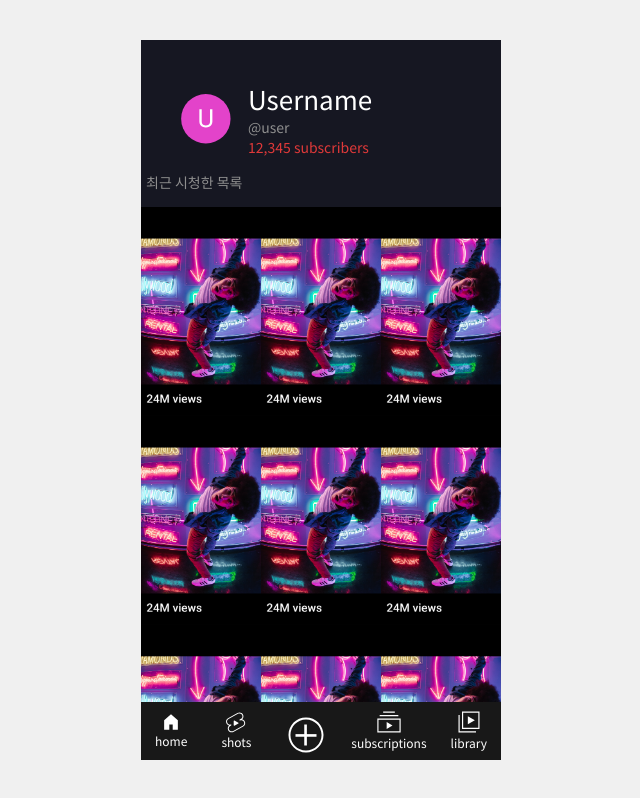
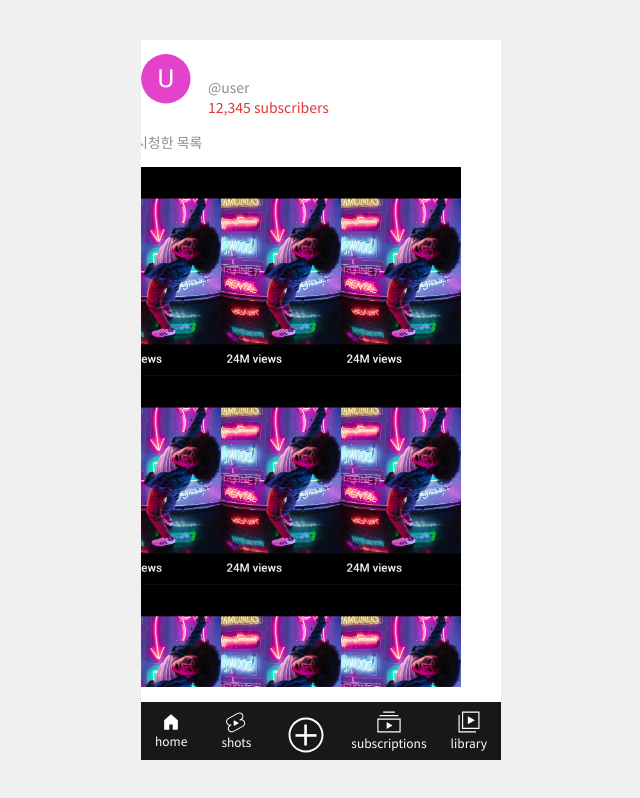
Before and after one commit to the51DT/x-video, a Vue app: page /Library in a window 1280 px wide. Shown: the whole page, without its empty margins (319-959 px from the left). Built offline with nearby package versions, Linux system fonts and the light colour scheme.

Commit message:
scss 경로 수정

```diff
--- a/src/assets/scss/index.scss
+++ b/src/assets/scss/index.scss
@@ -2,3 +2,5 @@
 @import '@/assets/scss/common/_variables.scss';
 @import '@/assets/scss/common/base.scss';
 @import '@/assets/scss/common/form.scss';
+@import '@/assets/scss/shots.scss';
+@import '@/assets/scss/library.scss';
--- a/src/assets/scss/library.scss
+++ b/src/assets/scss/library.scss
@@ -1,8 +1,4 @@
 .library-wrap {
-  .navigation-modal__container {
-    background-color: rgba($color: #161722, $alpha: 1);
-    color: #fff;
-  }
   .icon {
     &-user {
       width: 50px;
--- a/src/views/member/Join.vue
+++ b/src/views/member/Join.vue
@@ -96,7 +96,7 @@ import { storeToRefs } from 'pinia'
 import { useUserStore } from "@/stores/user"
 const userStore = useUserStore()
 import {isKor, isPw, isEmail} from "@/utils/check"
-import '@/assets/scss/shots.scss'
+import '@/assets/scss/index.scss'
 
 const getMember = JSON.parse(localStorage.getItem('member'))
 const MemberList = getMember._value
--- a/src/views/member/Login.vue
+++ b/src/views/member/Login.vue
@@ -80,7 +80,7 @@ import { ref, watch, computed, onMounted, nextTick, defineProps, defineEmits } f
 import { storeToRefs } from 'pinia'
 import { useUserStore } from "@/stores/user"
 const userStore = useUserStore()
-import '@/assets/scss/shots.scss'
+import '@/assets/scss/index.scss'
 import {isKor, isPw, isEmail} from "@/utils/check"
 
 const error = ref({
--- a/src/views/shots/Library.vue
+++ b/src/views/shots/Library.vue
@@ -1,8 +1,8 @@
 <template>
   <div class="phone-container">
     <div class="phone">
+      <div class="screen">
         <div class="library-wrap">
-        <componentPopup type="full">
             <div class="profile">
               <div class="icon-user"></div>
               <div class="user">
@@ -21,7 +21,7 @@
                 />
               </div>
             </div>
-        </componentPopup>
+        </div>
       </div>
       <div class="navigation">
         <navigation></navigation>
@@ -32,11 +32,9 @@
 
 <script setup>
 import navigation from '@/layouts/components/Navigation.vue'
-import componentPopup from '@/layouts/components/componentPopup.vue'
 import libraryList from '@/layouts/components/libraryList.vue'
 import VideoData from '@/layouts/components/videoList.js'
-import '@/assets/scss/shots.scss'
-import '@/assets/scss/library.scss'
+import '@/assets/scss/index.scss'
 import { ref } from 'vue'
 
 const videoList = ref(VideoData)
--- a/src/views/shots/Shots.vue
+++ b/src/views/shots/Shots.vue
@@ -28,7 +28,7 @@ import axios from 'axios'
 import navigation from '@/layouts/components/Navigation.vue'
 import swipe from '@/layouts/components/Swipe.vue'
 import VideoData from '@/layouts/components/videoList.js'
-import '@/assets/scss/shots.scss'
+import '@/assets/scss/index.scss'
 import { ref, watch, computed, onMounted, nextTick } from 'vue'
 import { router } from '../../router'
 import { getShort } from '@/api/getData'
--- a/src/views/shots/Subscriptions.vue
+++ b/src/views/shots/Subscriptions.vue
@@ -15,6 +15,6 @@
 <script setup>
 import navigation from '@/layouts/components/Navigation.vue'
 import componentPopup from '@/layouts/components/componentPopup.vue'
-import '@/assets/scss/shots.scss'
+import '@/assets/scss/index.scss'
 import { ref } from 'vue'
 </script>
--- a/src/views/shots/Update.vue
+++ b/src/views/shots/Update.vue
@@ -21,7 +21,7 @@ import navigation from '@/layouts/components/Navigation.vue'
 import swipe from '@/layouts/components/Swipe.vue'
 import componentPopup from '@/layouts/components/componentPopup.vue'
 import VideoData from '@/layouts/components/videoList.js'
-import '@/assets/scss/shots.scss'
+import '@/assets/scss/index.scss'
 import { ref } from 'vue'
 
 const videoList = ref(VideoData)
```
Lines whose indentation alone changed are shown as unchanged.
